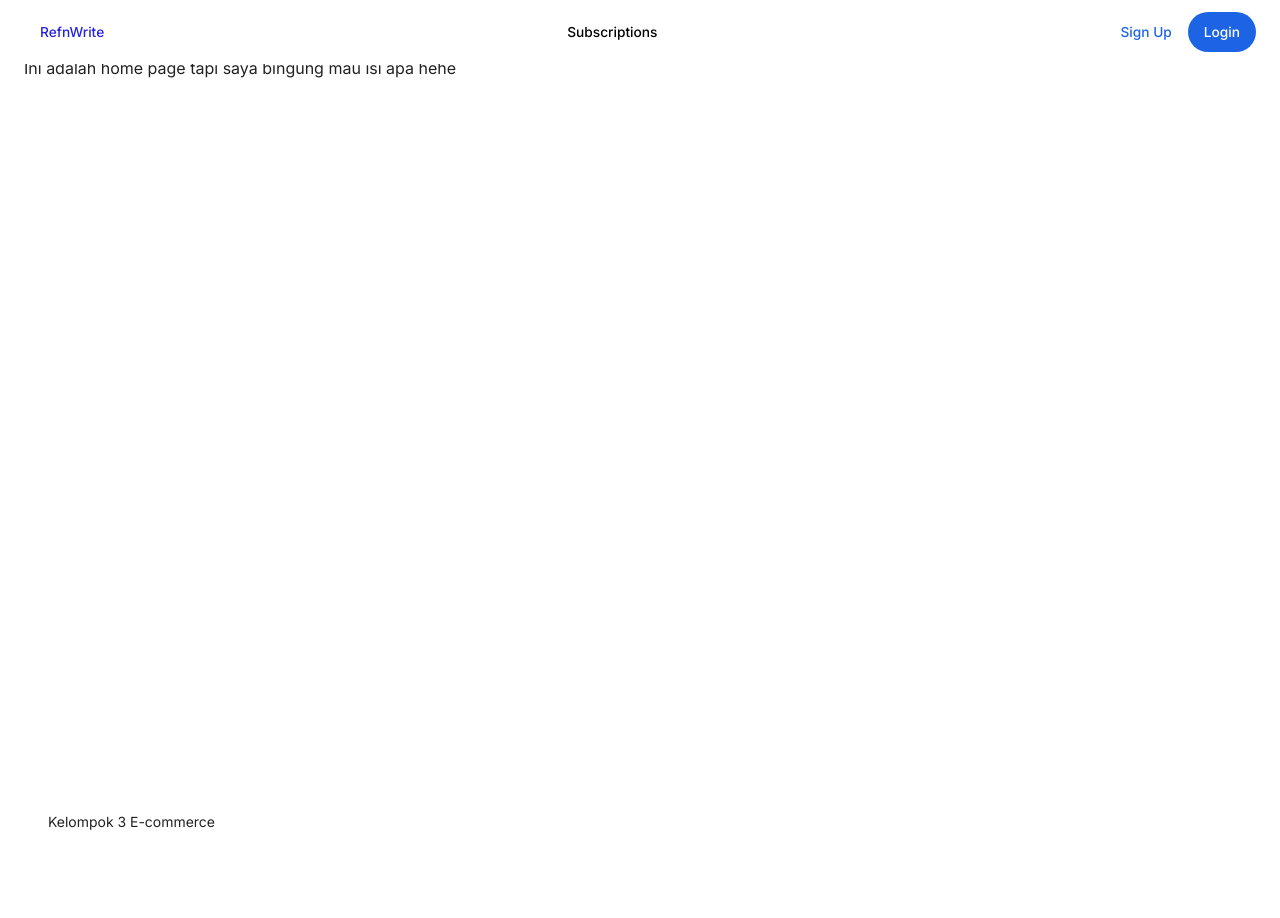
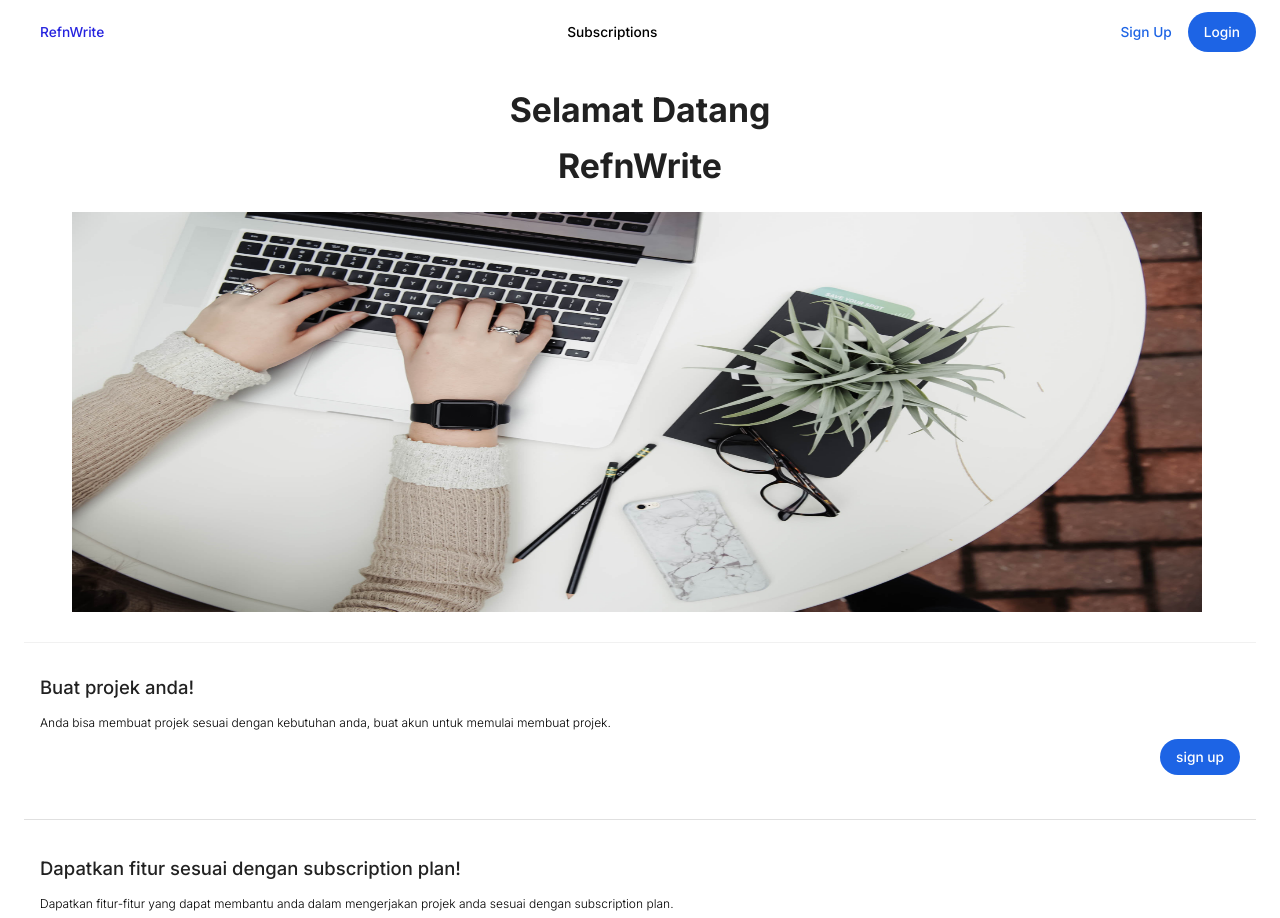
Before and after one commit to arzikiii/project, a Next.js app: page / in a window 1280 px wide. Shown: the top 918 px of the page. Before the commit the page ends 856 px from the top, so only its background shows below. Built offline with nearby package versions, Linux system fonts and the light colour scheme.

Commit message:
Create Landing Page

```diff
--- a/components/Dashboard/dashboardPage.tsx
+++ b/components/Dashboard/dashboardPage.tsx
@@ -11,7 +11,7 @@ export const DashboardPage: React.FC = () => {
   const { loading } = useUser();
   const { loading: projectLoading } = useProject();
 
-  if (loading || projectLoading) {
+  if ((loading || projectLoading) && typeof window === "undefined") {
     return <CircularProgress />;
   }
 
--- a/components/Dashboard/sideBox.tsx
+++ b/components/Dashboard/sideBox.tsx
@@ -59,7 +59,7 @@ export const SideBox: React.FC = () => {
             px: 2,
           }}
         >
-          Buy new Subscription
+          Beli Subscription Plan
         </Stack>
       </Link>
     </Stack>
--- a/components/Subscription/subsListView.tsx
+++ b/components/Subscription/subsListView.tsx
@@ -68,7 +68,7 @@ const GroupView: React.FC<{ name: string; price: number }> = ({ name, price }) =
         />
         {userToken !== null ? (
           <RoundedButton onClick={() => console.log("click")} sx={{ fontSize: "10px" }}>
-            Buy Plan
+            Beli
           </RoundedButton>
         ) : (
           <Typography variant="body2" sx={{ p: "6px 12px" }}>
--- /dev/null
+++ b/components/landing/landingContent.tsx
@@ -0,0 +1,58 @@
+import { CircularProgress, Stack, Typography, Divider } from "@mui/material";
+import React from "react";
+import { RoundedButton } from "../roundedButton";
+import { useRouter } from "next/router";
+import { useProject } from "../../repositories/hooks/useProject";
+import { deleteProject } from "../../repositories/project";
+import { useProjectType } from "../../repositories/hooks/useProjectType";
+
+export const LandingContent: React.FC = () => {
+  const router = useRouter();
+  return (
+    <Stack gap={2}>
+      <Stack
+        direction="column"
+        gap={1}
+        mb={1}
+        sx={{
+          px: 2,
+          py: "20px",
+        }}
+      >
+        <Typography variant="h6" fontWeight={500} sx={{ mb: "8px" }}>
+          Buat projek anda!
+        </Typography>
+        <Typography variant="caption" color="#000" fontWeight={100}>
+          Anda bisa membuat projek sesuai dengan kebutuhan anda, buat akun untuk memulai membuat projek.
+        </Typography>
+        <Stack direction="row-reverse">
+          <RoundedButton onClick={() => router.push("/signUp")} sx={{ fontSize: "10px" }} variant="contained">
+            sign up
+          </RoundedButton>
+        </Stack>
+      </Stack>
+      <Divider />
+      <Stack
+        direction="column"
+        gap={1}
+        mb={1}
+        sx={{
+          px: 2,
+          py: "20px",
+        }}
+      >
+        <Typography variant="h6" fontWeight={500} sx={{ mb: "8px" }}>
+          Dapatkan fitur sesuai dengan subscription plan!
+        </Typography>
+        <Typography variant="caption" color="#000" fontWeight={100}>
+          Dapatkan fitur-fitur yang dapat membantu anda dalam mengerjakan projek anda sesuai dengan subscription plan.
+        </Typography>
+        <Stack direction="row-reverse">
+          <RoundedButton onClick={() => router.push("/subscription")} sx={{ fontSize: "10px" }} variant="contained">
+            Lihat Plan
+          </RoundedButton>
+        </Stack>
+      </Stack>
+    </Stack>
+  );
+};
--- /dev/null
+++ b/components/landing/landingPage.tsx
@@ -0,0 +1,13 @@
+import React from "react";
+import Layout from "../PageLayout/Layout";
+import { LandingTitle } from "./landingTitle";
+import { LandingContent } from "./landingContent";
+
+export const LandingPage: React.FC = () => {
+  return (
+    <Layout>
+      <LandingTitle />
+      <LandingContent />
+    </Layout>
+  );
+};
--- /dev/null
+++ b/components/landing/landingTitle.tsx
@@ -0,0 +1,31 @@
+import { Box, Stack, Typography } from "@mui/material";
+import Image from "next/image";
+import React from "react";
+import landingImage from "../../public/landingImage.jpg";
+
+export const LandingTitle: React.FC = () => {
+  return (
+    <Stack
+      rowGap={1.5}
+      mb={1.5}
+      sx={{
+        columnGap: 2,
+        p: "16px 48px 24px 48px",
+        mt: 2,
+        bgcolor: "white",
+        borderBottom: "1px solid",
+        borderBottomColor: "#8988881f",
+      }}
+    >
+      <Typography variant="h4" align="center">
+        Selamat Datang
+      </Typography>
+      <Typography gutterBottom variant="h4" align="center">
+        RefnWrite
+      </Typography>
+      <Box>
+        <Image src={landingImage} alt="Gambar Landing Page" width={1130} height={400} />
+      </Box>
+    </Stack>
+  );
+};
--- a/pages/index.tsx
+++ b/pages/index.tsx
@@ -1,12 +1,3 @@
-import Typography from "@mui/material/Typography";
-import Layout from "../components/PageLayout/Layout";
+import { LandingPage } from "../components/landing/landingPage";
 
-const Home: React.FC = () => {
-  return (
-    <Layout>
-      <Typography>Ini adalah home page tapi saya bingung mau isi apa hehe</Typography>
-    </Layout>
-  );
-};
-
-export default Home;
+export default LandingPage;
```
Also changed, not shown: public/landingImage.jpg (added).
